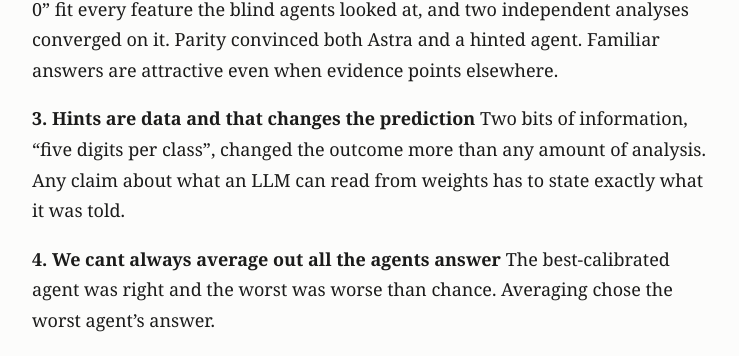
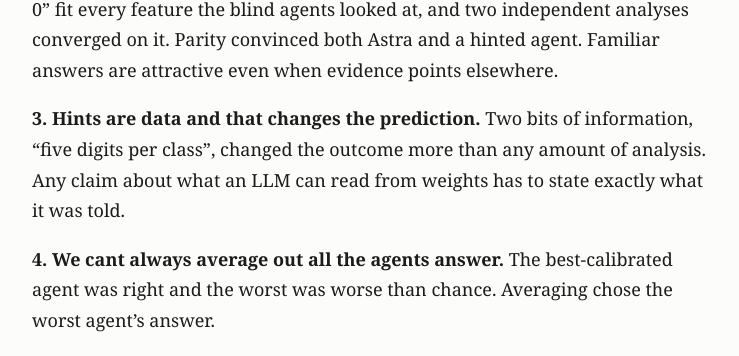
Before and after one commit to Vandit-iisc/Vandit-iisc.github.io, a Jekyll site: the page built from _posts/2026-11-11-recovering-task-from-weights.md, in a window 1280 px wide and 900 px high, scrolled down 17457 px. Shown: the part 154-510 px from the top of the window, without its empty margins (268-1007 px from the left). Built offline with Jekyll 4.4.1, drawn with Linux system fonts in a browser that asks for light colours.

Commit message:
final change

```diff
--- a/_posts/2026-11-11-recovering-task-from-weights.md
+++ b/_posts/2026-11-11-recovering-task-from-weights.md
@@ -317,9 +317,9 @@ The maths says why the exact rule stays hidden. Trained weights encode error-wei
 
 **2. A coherent story is not a correct one.** "A ring with an empty centre, so it's 0" fit every feature the blind agents looked at, and two independent analyses converged on it. Parity convinced both Astra and a hinted agent. Familiar answers are attractive even when evidence points elsewhere.
 
-**3. Hints are data and that changes the prediction** Two bits of information, "five digits per class", changed the outcome more than any amount of analysis. Any claim about what an LLM can read from weights has to state exactly what it was told.
+**3. Hints are data and that changes the prediction.** Two bits of information, "five digits per class", changed the outcome more than any amount of analysis. Any claim about what an LLM can read from weights has to state exactly what it was told.
 
-**4. We cant always average out all the agents answer** The best-calibrated agent was right and the worst was worse than chance. Averaging chose the worst agent's answer.
+**4. We cant always average out all the agents answer.** The best-calibrated agent was right and the worst was worse than chance. Averaging chose the worst agent's answer.
 
 **5. Check weight-reading against inputs.** Every weight-based claim we tested had a simple behavioural test, and several failed it. Explanations from weights are hypotheses until activations on real data confirm them.
 
```
